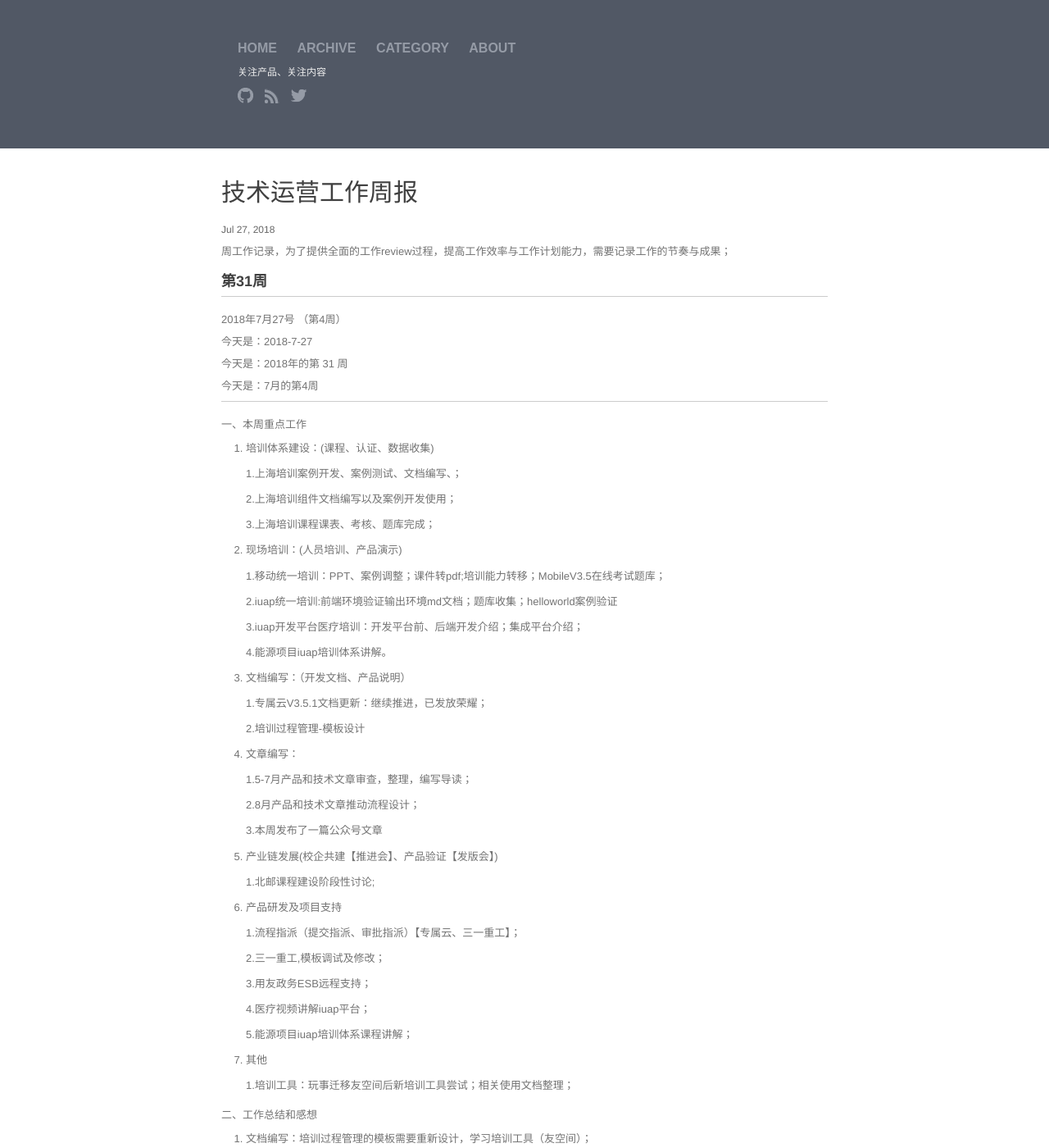
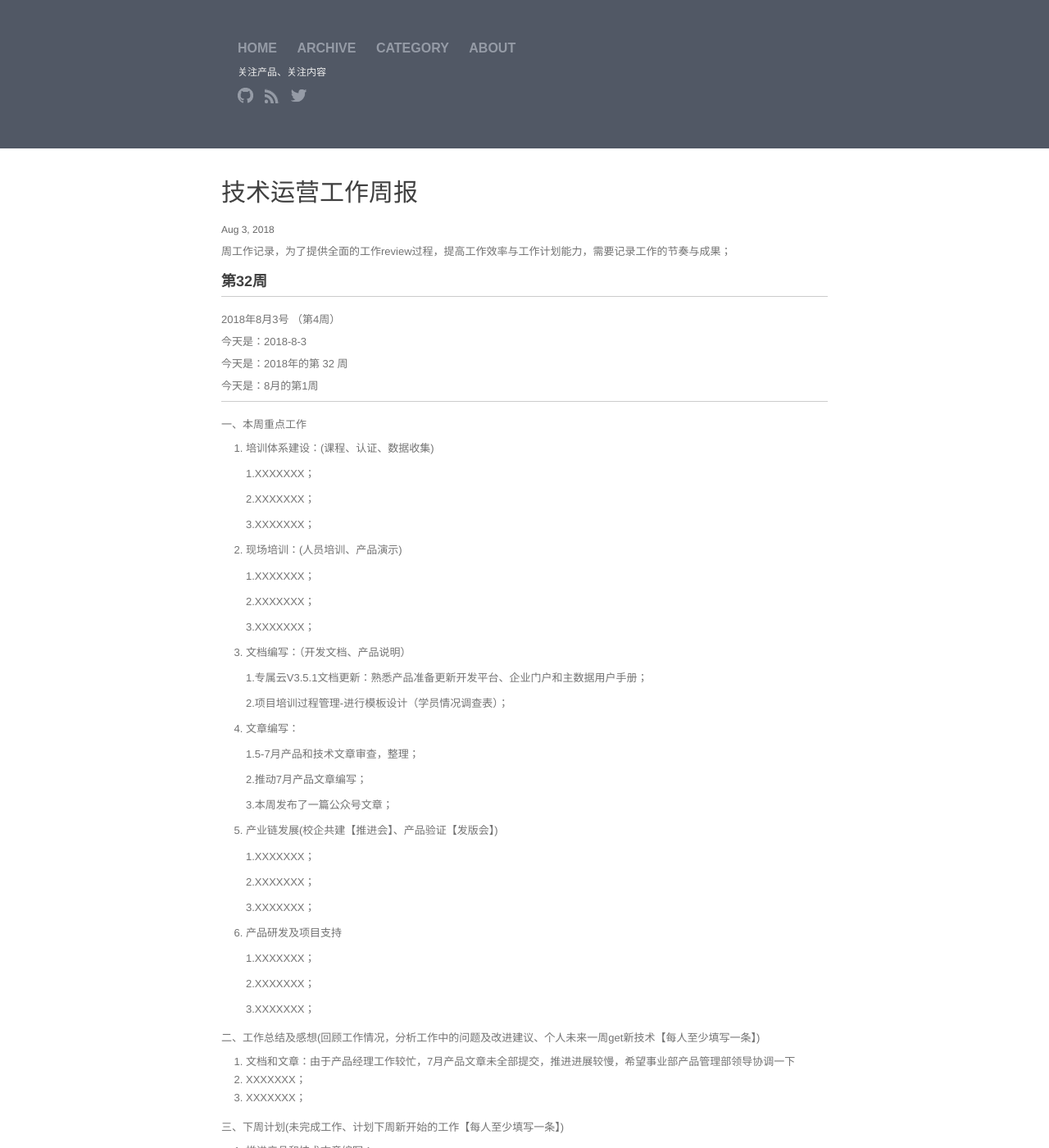
Before and after one commit to walllFlower/blog, a Jekyll site: the page built from _posts/2018-07-17-day_report_cxz.md, in a window 1280 px wide and 1400 px high. Shown: the whole window at 82% size. Built offline with Jekyll 4.4.1, drawn with Linux system fonts in a browser that asks for light colours; comment, search, counter and statistics services are not loaded; some of the changed text lies outside the part shown.

Commit message:
Update 2018-07-17-day_report_cxz.md

```diff
--- a/_posts/2018-07-17-day_report_cxz.md
+++ b/_posts/2018-07-17-day_report_cxz.md
@@ -1,11 +1,86 @@
 ---
 layout: post
 title:  "技术运营工作周报"
-date:   2018-07-27 14:57:32
+date:   2018-08-03 14:57:32
 categories: 技术运营工作周报
 ---
 
 周工作记录，为了提供全面的工作review过程，提高工作效率与工作计划能力，需要记录工作的节奏与成果；
+
+###  第32周
+
+***
+
+2018年8月3号 （第4周）
+
+今天是：2018-8-3
+
+今天是：2018年的第 32 周
+
+今天是：8月的第1周
+
+***
+
+一、本周重点工作
+
+1. 培训体系建设：(课程、认证、数据收集)
+
+    1.XXXXXXX；
+
+    2.XXXXXXX；
+
+    3.XXXXXXX；
+
+2. 现场培训：(人员培训、产品演示)
+
+    1.XXXXXXX；
+
+    2.XXXXXXX；
+
+    3.XXXXXXX；
+
+3. 文档编写：（开发文档、产品说明）
+
+    1.专属云V3.5.1文档更新：熟悉产品准备更新开发平台、企业门户和主数据用户手册；
+
+    2.项目培训过程管理-进行模板设计（学员情况调查表）；
+
+4. 文章编写：
+
+    1.5-7月产品和技术文章审查，整理；
+
+    2.推动7月产品文章编写；
+
+    3.本周发布了一篇公众号文章；
+
+5. 产业链发展(校企共建【推进会】、产品验证【发版会】)
+
+    1.XXXXXXX；
+
+    2.XXXXXXX；
+
+    3.XXXXXXX；
+
+6. 产品研发及项目支持
+
+    1.XXXXXXX；
+
+    2.XXXXXXX；
+
+    3.XXXXXXX；
+
+二、工作总结及感想(回顾工作情况，分析工作中的问题及改进建议、个人未来一周get新技术【每人至少填写一条】)
+
+1. 文档和文章：由于产品经理工作较忙，7月产品文章未全部提交，推进进展较慢，希望事业部产品管理部领导协调一下
+2. XXXXXXX；
+3. XXXXXXX；
+
+三、下周计划(未完成工作、计划下周新开始的工作【每人至少填写一条】)
+
+1. 推进产品和技术文章编写：
+2. XXXXXXX；
+3. XXXXXXX；
+
 
 ###  第31周
 
@@ -245,7 +320,7 @@ categories: 技术运营工作周报
 
     3.XXXXXXX；
 
-6. 产品及项目研发
+6. 产品研发及项目支持
 
     1.XXXXXXX；
 
```
Also changed, not shown: other parts of _posts/2018-07-17-day_report_cxz.md (+1 -1 lines).
